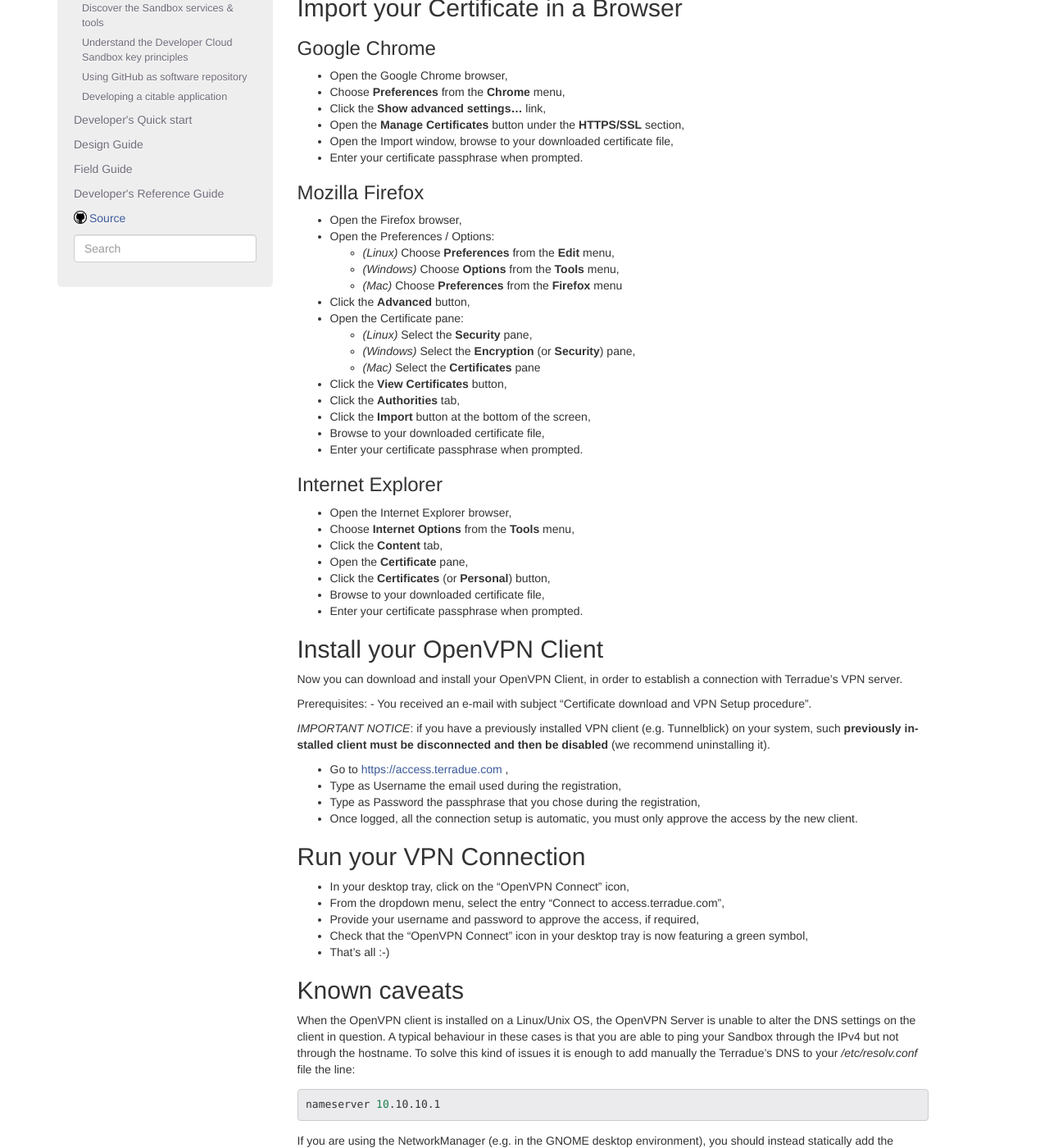
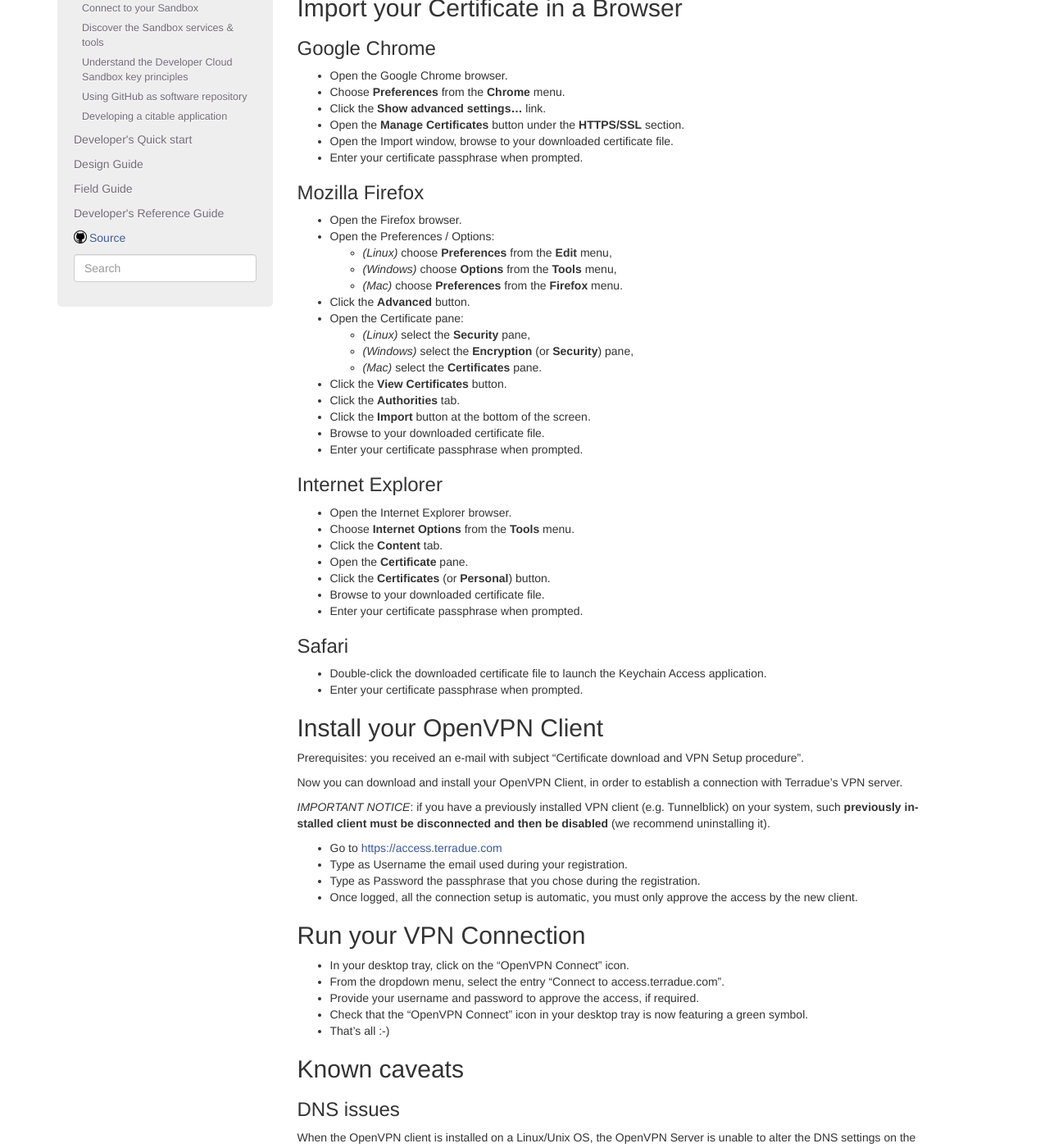
Before and after one commit to Terradue/doc-developer-sandbox, a Sphinx documentation site: the page built from source/start/laboratory/index.rst, in a window 1280 px wide and 1400 px high, scrolled down 722 px. Shown: the whole window at 82% size. Built offline with Sphinx 7.4.7, drawn with Linux system fonts in a browser that asks for light colours; pages that are not in the unit, such as notebooks, are missing from menus; some of the changed text lies outside the part shown.

Commit message:
Update index.rst

```diff
--- a/source/start/laboratory/index.rst
+++ b/source/start/laboratory/index.rst
@@ -8,8 +8,8 @@
 Prerequisites
 -------------
 
-- You received an e-mail with subject "Developer Cloud Sandboxes service  -  Invitation to register",
-- You filled a registration form, following the instructions in the invitation e-mail,
+- You received an e-mail with the subject "Developer Cloud Sandboxes service  -  Invitation to register".
+- You filled a registration form, following the instructions in the invitation e-mail.
 - Your registration was approved, and you received an e-mail from ca@terradue.com with subject "Your Terradue certificate is ready to download".
 
 Download your Certificate in PFX format
@@ -27,92 +27,100 @@
 Google Chrome
 ^^^^^^^^^^^^^
 
-- Open the Google Chrome browser,
+- Open the Google Chrome browser.
 
-- Choose **Preferences** from the **Chrome** menu,
+- Choose **Preferences** from the **Chrome** menu.
 
-- Click the **Show advanced settings...** link,
+- Click the **Show advanced settings...** link.
 
-- Open the **Manage Certificates** button under the **HTTPS/SSL** section,
+- Open the **Manage Certificates** button under the **HTTPS/SSL** section.
 
-- Open the Import window, browse to your downloaded certificate file,
+- Open the Import window, browse to your downloaded certificate file.
 
 - Enter your certificate passphrase when prompted.
 
 Mozilla Firefox
 ^^^^^^^^^^^^^^^
 
-- Open the Firefox browser,
+- Open the Firefox browser.
 
 - Open the Preferences / Options:
 
-  - *(Linux)* Choose **Preferences** from the **Edit** menu,
-  - *(Windows)* Choose **Options** from the **Tools** menu,
-  - *(Mac)* Choose **Preferences** from the **Firefox** menu
+  - *(Linux)* choose **Preferences** from the **Edit** menu,
+  - *(Windows)* choose **Options** from the **Tools** menu,
+  - *(Mac)* choose **Preferences** from the **Firefox** menu.
 
-- Click the **Advanced** button,
+- Click the **Advanced** button.
 
 - Open the Certificate pane:
 
-  - *(Linux)* Select the **Security** pane,
-  - *(Windows)* Select the **Encryption** (or **Security**) pane,
-  - *(Mac)* Select the **Certificates** pane
+  - *(Linux)* select the **Security** pane,
+  - *(Windows)* select the **Encryption** (or **Security**) pane,
+  - *(Mac)* select the **Certificates** pane.
 
-- Click the **View Certificates** button,
+- Click the **View Certificates** button.
 
-- Click the **Authorities** tab,
+- Click the **Authorities** tab.
 
-- Click the **Import** button at the bottom of the screen,
+- Click the **Import** button at the bottom of the screen.
 
-- Browse to your downloaded certificate file,
+- Browse to your downloaded certificate file.
 
 - Enter your certificate passphrase when prompted.
 
 Internet Explorer
 ^^^^^^^^^^^^^^^^^
 
-- Open the Internet Explorer browser,
+- Open the Internet Explorer browser.
 
-- Choose **Internet Options** from the **Tools** menu,
+- Choose **Internet Options** from the **Tools** menu.
 
-- Click the **Content** tab,
+- Click the **Content** tab.
 
-- Open the **Certificate** pane,
+- Open the **Certificate** pane.
 
-- Click the **Certificates** (or **Personal**) button,
+- Click the **Certificates** (or **Personal**) button.
 
-- Browse to your downloaded certificate file,
+- Browse to your downloaded certificate file.
 
 - Enter your certificate passphrase when prompted.
 
+Safari
+^^^^^^
+
+- Double-click the downloaded certificate file to launch the Keychain Access application.
+
+- Enter your certificate passphrase when prompted.
 
 Install your OpenVPN Client
 ---------------------------
 
+Prerequisites: you received an e-mail with subject "Certificate download and VPN Setup procedure".
+
 Now you can download and install your OpenVPN Client, in order to establish a connection with Terradue's VPN server.
-
-Prerequisites:
-- You received an e-mail with subject "Certificate download and VPN Setup procedure".
 
 *IMPORTANT NOTICE*: if you have a previously installed VPN client (e.g. Tunnelblick) on your system, such **previously installed client must be disconnected and then be disabled** (we recommend uninstalling it).
 
-- Go to https://access.terradue.com ,
-- Type as Username the email used during the registration,
-- Type as Password the passphrase that you chose during the registration,
+- Go to https://access.terradue.com
+- Type as Username the email used during your registration.
+- Type as Password the passphrase that you chose during the registration.
 - Once logged, all the connection setup is automatic, you must only approve the access by the new client.
 
 Run your VPN Connection
 -----------------------
 
-- In your desktop tray, click on the "OpenVPN Connect" icon,
-- From the dropdown menu, select the entry "Connect to access.terradue.com",
-- Provide your username and password to approve the access, if required,
-- Check that the "OpenVPN Connect" icon in your desktop tray is now featuring a green symbol,
+- In your desktop tray, click on the "OpenVPN Connect" icon.
+- From the dropdown menu, select the entry "Connect to access.terradue.com".
+- Provide your username and password to approve the access, if required.
+- Check that the "OpenVPN Connect" icon in your desktop tray is now featuring a green symbol.
 - That's all :-)
 
 
 Known caveats
 -------------
+
+DNS issues
+^^^^^^^^^^
 
 When the OpenVPN client is installed on a Linux/Unix OS, the OpenVPN Server is unable to alter the DNS settings on the client in question. A typical behaviour in these cases is that you are able to ping your Sandbox through the IPv4 but not through the hostname. To solve this kind of issues it is enough to add manually the Terradue's DNS to your */etc/resolv.conf* file the line:
 
```
Also changed, not shown: other parts of source/start/laboratory/index.rst (+0 -7 lines).
